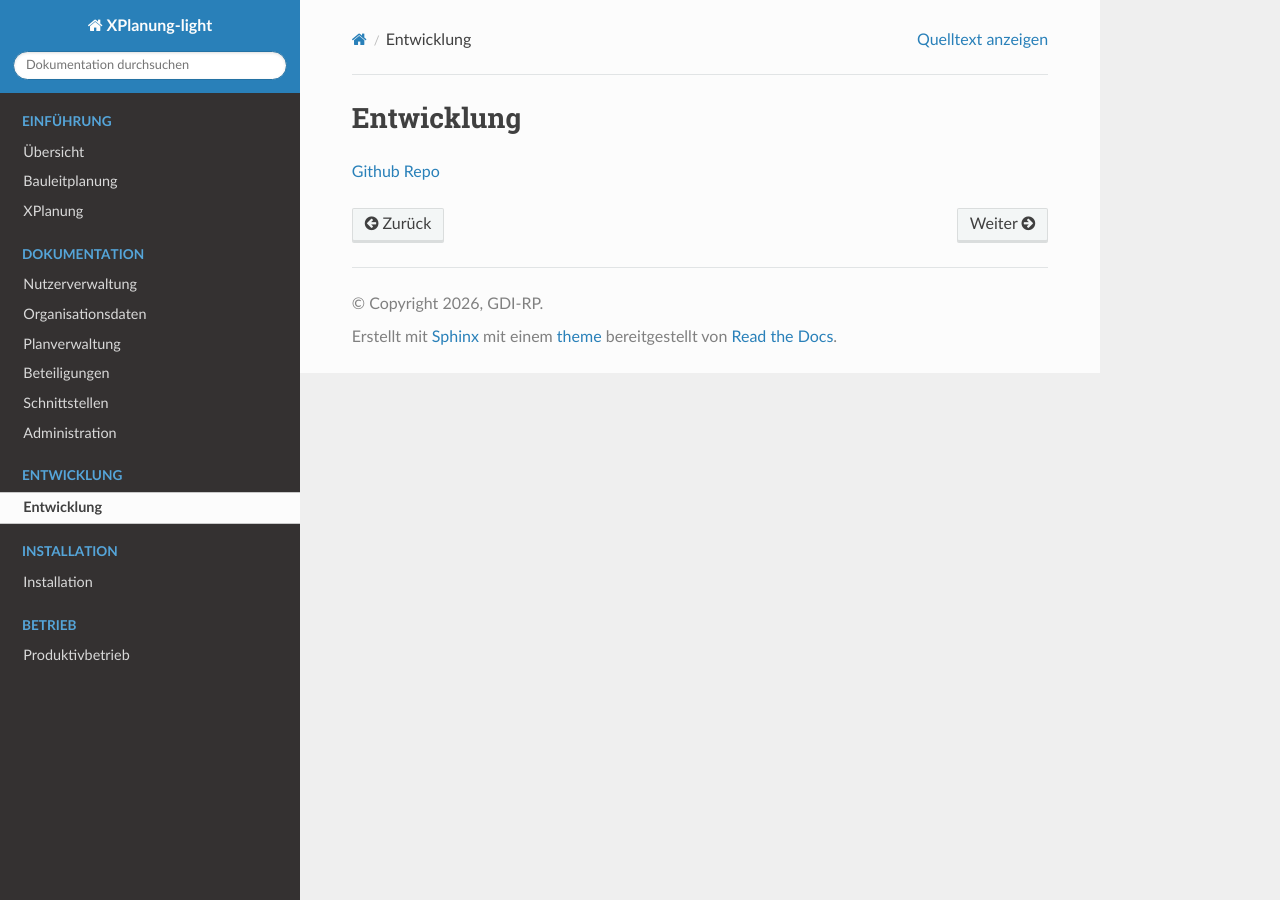
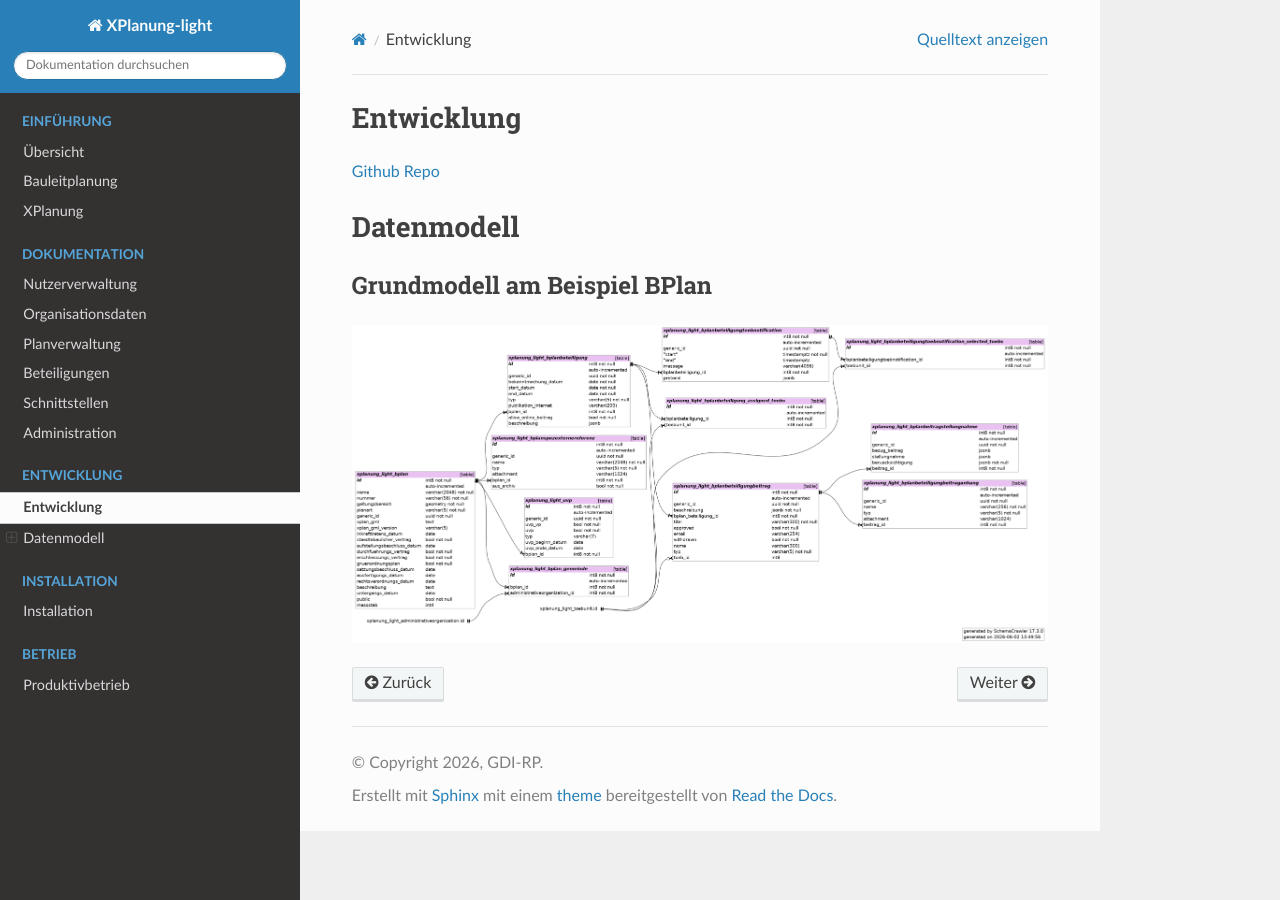
Before and after one commit to mrmap-community/xplanung_light, a Sphinx documentation site: the page built from docs/source/development/entwicklung.rst, in a window 1280 px wide. Built offline with Sphinx 7.4.7 and the Read the Docs theme 3.1.0, drawn with Linux system fonts in a browser that asks for light colours.

Commit message:
Hinzufügen einer Graphik des grundlegenden Modells am Beispiel BPlan

```diff
--- a/docs/source/development/entwicklung.rst
+++ b/docs/source/development/entwicklung.rst
@@ -5,3 +5,13 @@ Entwicklung
 `Github Repo`_
 
    .. _Github Repo: https://github.com/mrmap-community/xplanung_light/
+
+===========
+Datenmodell
+===========
+
+*****************************
+Grundmodell am Beispiel BPlan
+*****************************
+
+.. image:: ../media/bplan_models_graph_1.png
```
Also changed, not shown: docs/source/media/bplan_models_graph_1.png (added).
